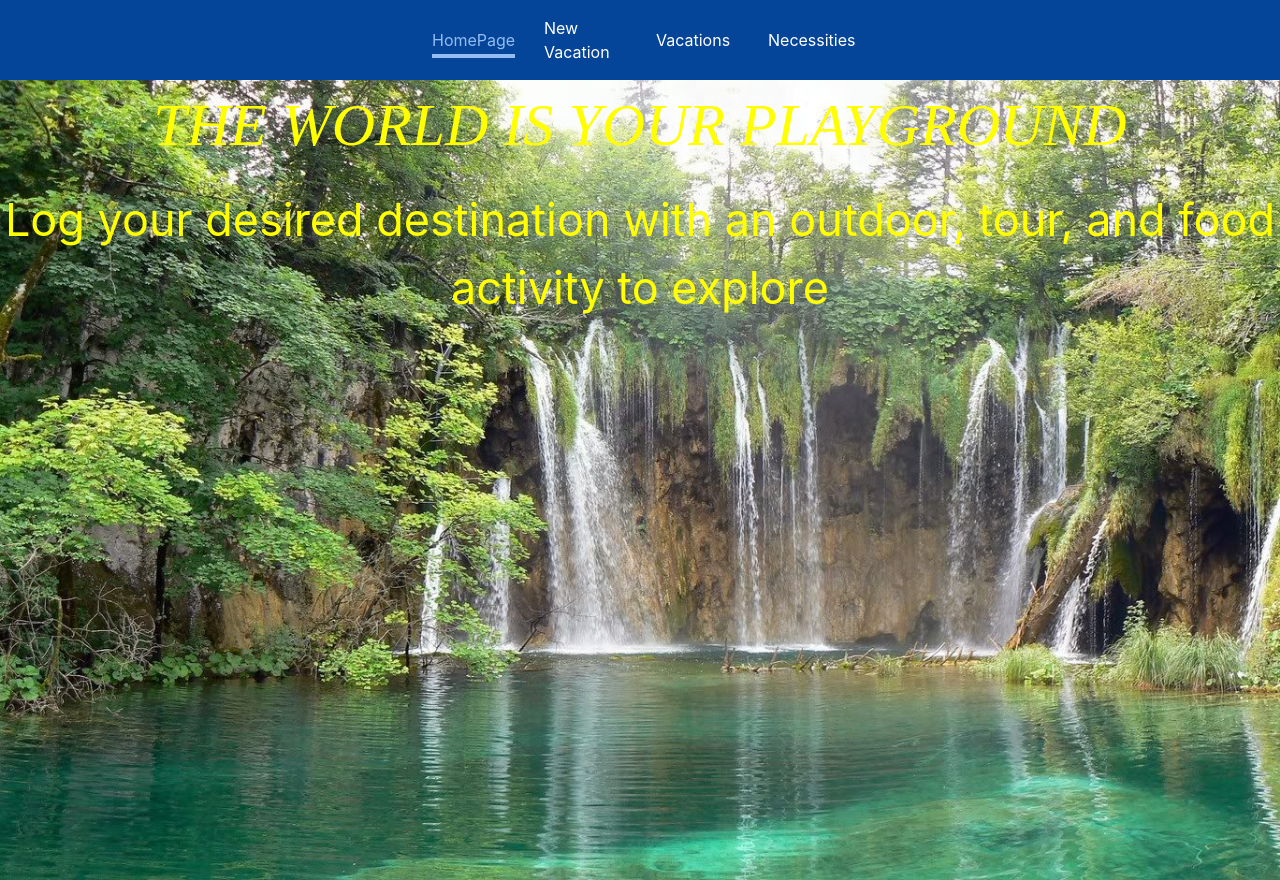
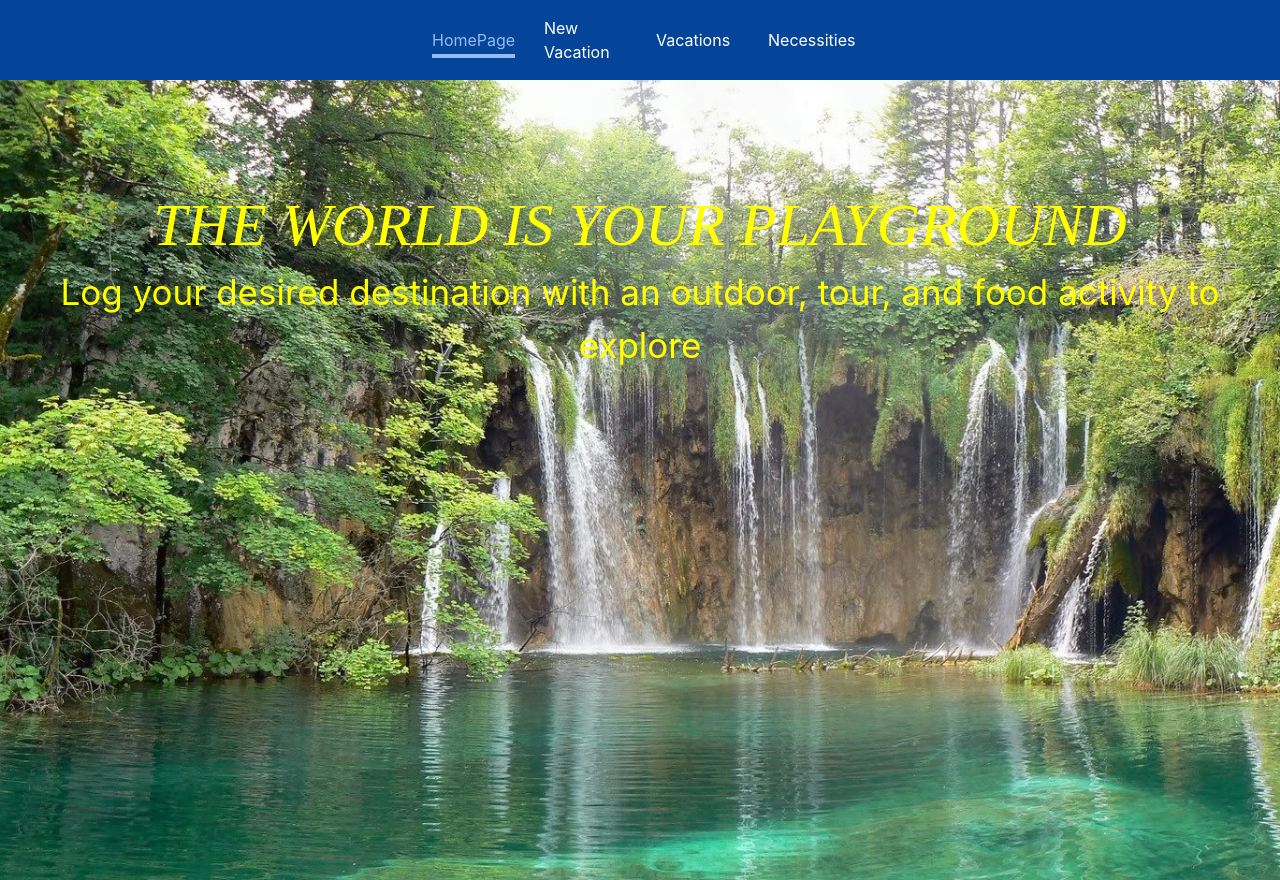
Before and after one commit to CoderGirlKenya/vacation-planner, a React (Create React App) app: page /intro in a window 1280 px wide. Built offline with nearby package versions, Linux system fonts and the light colour scheme.

Commit message:
added bootstrap styling

```diff
--- a/package.json
+++ b/package.json
@@ -8,6 +8,7 @@
     "@testing-library/user-event": "^12.8.3",
     "babel-cli": "^6.26.0",
     "babel-preset-react-app": "^3.1.2",
+    "bootstrap": "^5.1.3",
     "react": "^17.0.2",
     "react-dom": "^17.0.2",
     "react-icons": "^4.3.1",
--- a/src/Components/NewVacationForm.js
+++ b/src/Components/NewVacationForm.js
@@ -198,7 +198,7 @@ const NewVacationForm = (props) => {
          */}
 
                 <div>
-                    <button type= "button" onClick={addToList} > ADD TO PLANNER </button>
+                    <button type= "button" class="btn-primary" onClick={addToList} > ADD TO PLANNER </button>
                 </div>
 
         </div>
--- a/src/Components/NewVacationForm.module.css
+++ b/src/Components/NewVacationForm.module.css
@@ -6,6 +6,7 @@
     font-weight: bold;
     margin-bottom: 0.25rem;
     display: block;
+
 }
 
 .control input {
--- a/src/Data/Intro.module.css
+++ b/src/Data/Intro.module.css
@@ -13,11 +13,15 @@
     color: yellow;
     font-style: italic;
     font-family: cursive;
+    position: relative;
+    top: 100px;
 }
 
 .intro{
-    font-size: 45px;
+    font-size: 35px;
     text-align: center;
     color:yellow;
     text-shadow: turquoise;
+    position: relative;
+    top: 80px;
 }
--- a/src/Data/VacationItem.js
+++ b/src/Data/VacationItem.js
@@ -13,7 +13,7 @@ const VacationItem = (props) => {
      return (
          <Fragment>
 
-            <div className={classes.entire}>
+            <div class="card-body">
              <div className={classes.vacationItem}>
          <h1 value={props.destination}>{props.destination} </h1>
 
@@ -31,9 +31,9 @@ const VacationItem = (props) => {
             <li value={props.food}>{props.food}</li>
               </ul>
 
-              <button>REMOVE ITEM</button>
-              <button>DELETE ITEM</button>
-              <button>BOOK VACATION</button>
+              <button class="btn btn-primary btn-sm">REMOVE ITEM</button>
+              <button class="btn btn-primary btn-sm">DELETE ITEM</button>
+              <button class="btn btn-primary btn-sm">BOOK VACATION</button>
         </div>
         </div>
         </Fragment>
```
Also changed, not shown: 1 other file (tests, documents, lock files or other folders).
